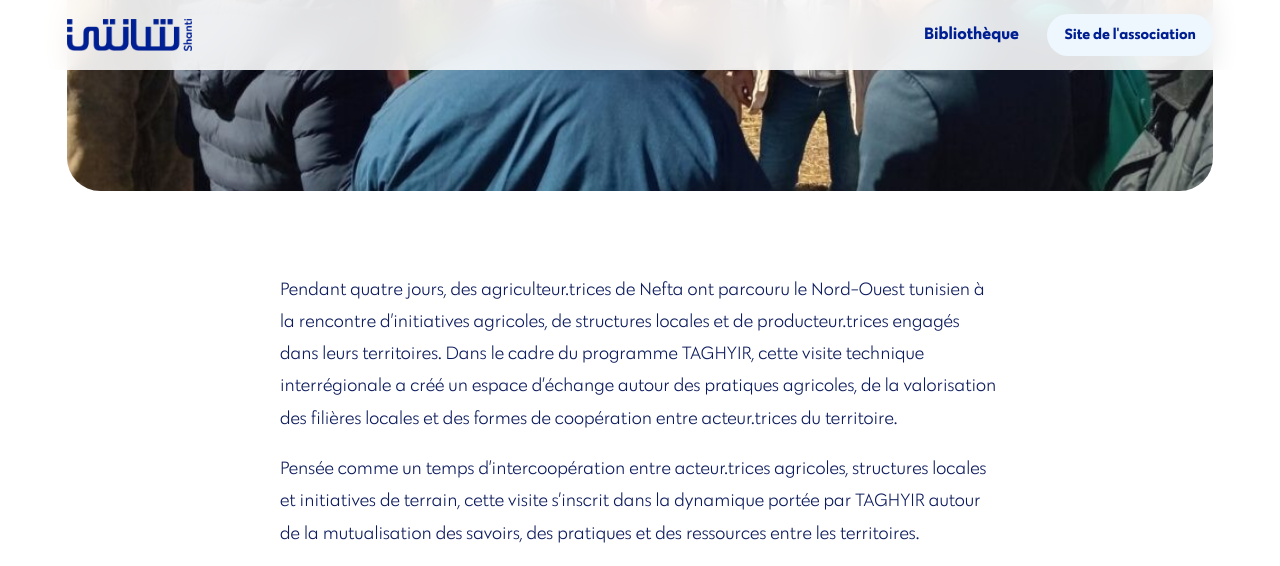
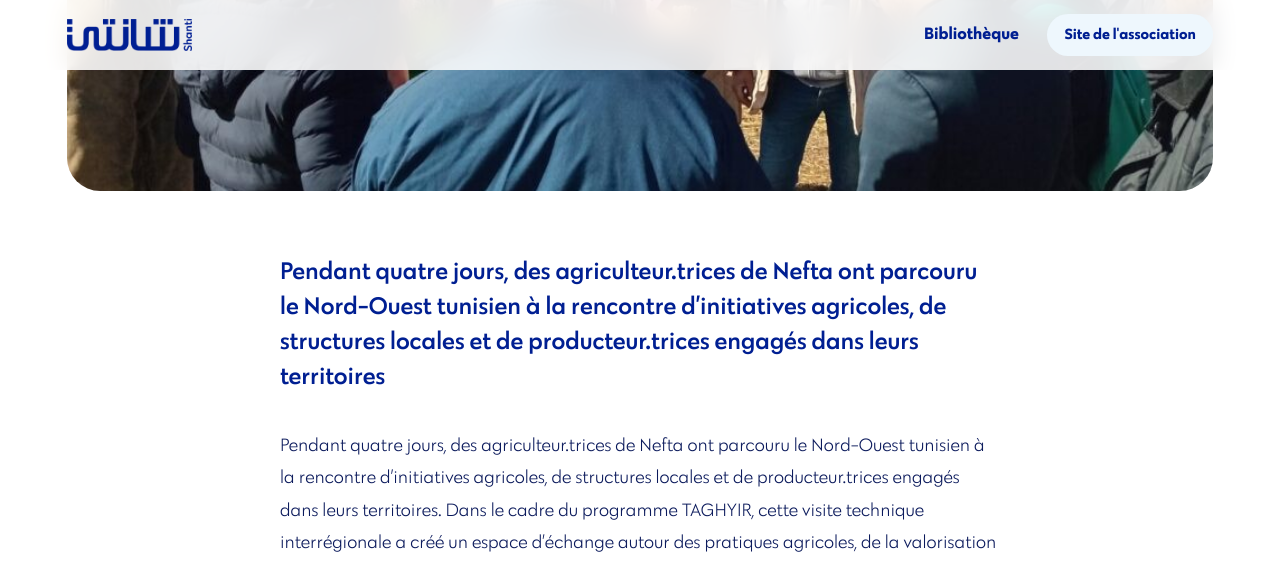
Before and after one commit to shanti-tn/bibliotheque, a Jekyll site: the page built from _articles/2026-10-08-des-savoirs-en-mouvement-du-sud-au-nord-ouest.md, in a window 1280 px wide and 900 px high, scrolled down 1017 px, cut to the strip 0-566 px from the top of the window. Built offline with Jekyll 4.4.1, drawn with Linux system fonts in a browser that asks for light colours; nearby versions of some CDN libraries.

Commit message:
Update _articles/2026-10-08-des-savoirs-en-mouvement-du-sud-au-nord-ouest.md (via Pages CMS)

```diff
--- a/_articles/2026-10-08-des-savoirs-en-mouvement-du-sud-au-nord-ouest.md
+++ b/_articles/2026-10-08-des-savoirs-en-mouvement-du-sud-au-nord-ouest.md
@@ -3,6 +3,9 @@ title: "Des savoirs en mouvement : Du Sud au Nord-Ouest "
 date: 2026-02-14
 theme: ESS
 region: Aïn Draham
+resume: Pendant quatre jours, des agriculteur.trices de Nefta ont parcouru le
+  Nord-Ouest tunisien à la rencontre d’initiatives agricoles, de structures
+  locales et de producteur.trices engagés dans leurs territoires
 image: /assets/img/articles/20260212110957-e1778766104745-1024x1015.jpg
 published: true
 ---
```
